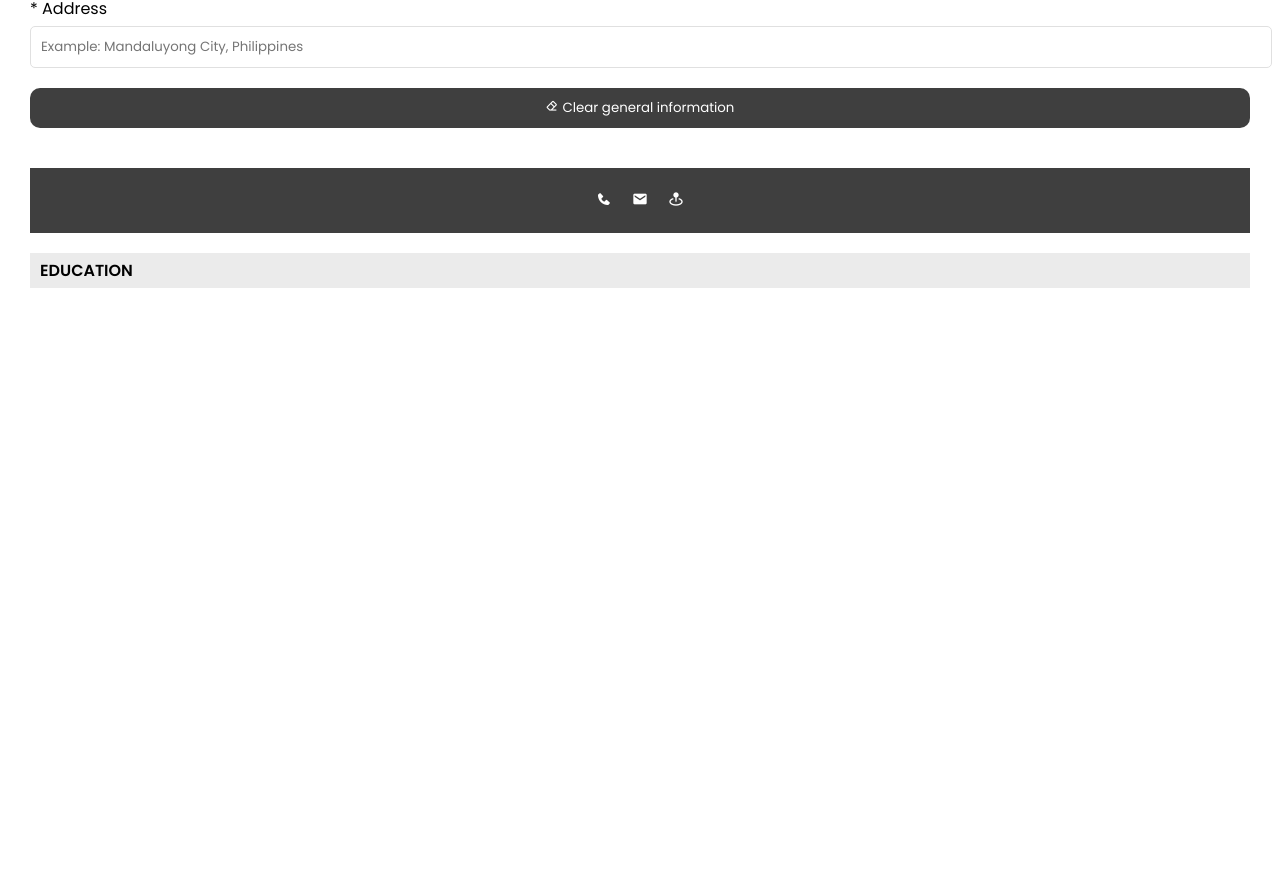
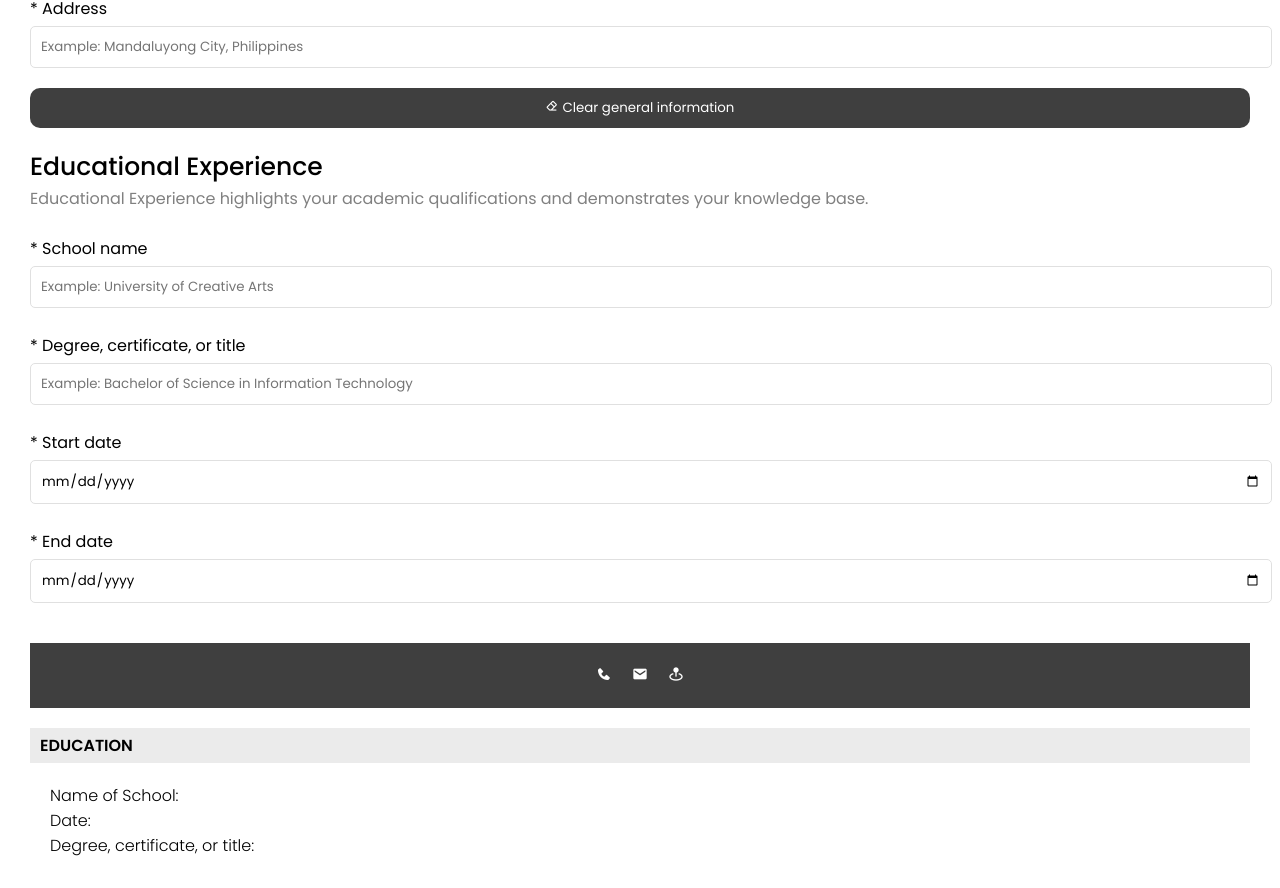
Before and after one commit to maryannintech/cv-application, a React (Vite) app: page / in a window 1280 px wide. Shown: the part 1074-1962 px from the top of the page. Before the commit the page ends 1412 px from the top, so only its background shows below. Built offline with nearby package versions, Linux system fonts and the light colour scheme.

Commit message:
started the educ form

```diff
--- a/package.json
+++ b/package.json
@@ -13,7 +13,8 @@
     "react": "^18.3.1",
     "react-dom": "^18.3.1",
     "react-router": "^6.24.1",
-    "react-router-dom": "^6.24.1"
+    "react-router-dom": "^6.24.1",
+    "uuid": "^10.0.0"
   },
   "devDependencies": {
     "@types/react": "^18.3.3",
--- a/src/components/CVForm.jsx
+++ b/src/components/CVForm.jsx
@@ -3,6 +3,7 @@ import "../css/CVForm.css";
 import React, { useState } from "react";
 import CVPreview from "./CVPreview";
 import GeneralInfo from "./GeneralInfo";
+import EducInfo from "./EducInfo";
 
 export default function CVForm() {
   const [fullName, setFullName] = useState("");
@@ -46,6 +47,7 @@ export default function CVForm() {
         handlePhoneNumber={handlePhoneNumber}
         clearInfo={clearInfo}
       ></GeneralInfo>
+      <EducInfo></EducInfo>
       <CVPreview
         fullname={fullName}
         email={email}
--- a/src/components/CVPreview.jsx
+++ b/src/components/CVPreview.jsx
@@ -1,19 +1,30 @@
 import "../css/Fonts.css";
 import "../css/CVPreview.css";
 
-export default function CVPreview({ fullname, email, phoneNumber, address}) {
+export default function CVPreview({ fullname, email, phoneNumber, address }) {
   return (
     <div className="cv-preview">
       <div className="general-section">
         <h1>{fullname}</h1>
         <div className="general-infos">
-          <p><i className='bx bxs-phone'></i> {phoneNumber}</p>
-          <p><i className='bx bxs-envelope' ></i> {email}</p>
-          <p><i className='bx bxs-map-pin'></i> {address}</p>
+          <p>
+            <i className="bx bxs-phone"></i> {phoneNumber}
+          </p>
+          <p>
+            <i className="bx bxs-envelope"></i> {email}
+          </p>
+          <p>
+            <i className="bx bxs-map-pin"></i> {address}
+          </p>
         </div>
       </div>
       <div className="educ-section">
         <p className="title-section">EDUCATION</p>
+        <div className="educ-infos">
+          <p>Name of School: </p>
+          <p>Date: </p>
+          <p>Degree, certificate, or title: </p>
+        </div>
       </div>
     </div>
   );
--- /dev/null
+++ b/src/components/EducInfo.jsx
@@ -0,0 +1,48 @@
+import "../css/Fonts.css";
+import "../css/EducInfo.css";
+
+export default function EducInfo() {
+  return (
+    <div className="form">
+      <form>
+        <div className="educinfo">
+          <p className="educ-title">Educational Experience</p>
+          <p className="educ-desc">
+            Educational Experience highlights your academic qualifications and
+            demonstrates your knowledge base.
+          </p>
+          <div className="educ-inputs">
+            <label htmlFor="schoolname">* School name</label>
+            <input
+              type="text"
+              id="schoolname"
+              required
+              placeholder="Example: University of Creative Arts"
+            ></input>
+            <label htmlFor="degree">* Degree, certificate, or title</label>
+            <input
+              type="text"
+              id="degree"
+              required
+              placeholder="Example: Bachelor of Science in Information Technology"
+            ></input>
+            <label htmlFor="startdate">* Start date</label>
+            <input
+              type="date"
+              id="startdate"
+              required
+              placeholder="Example: 10/31/2023"
+            ></input>
+            <label htmlFor="enddate">* End date</label>
+            <input
+              type="date"
+              id="enddate"
+              required
+              placeholder="Example: 10/31/2027"
+            ></input>
+          </div>
+        </div>
+      </form>
+    </div>
+  );
+}
--- a/src/components/GeneralInfo.jsx
+++ b/src/components/GeneralInfo.jsx
@@ -14,6 +14,7 @@ export default function GeneralInfo({
 }) {
   return (
     <div className="form">
+      <form>
       <div className="general-info">
         <p className="general-title">General Information</p>
         <p className="general-desc">
@@ -60,6 +61,7 @@ export default function GeneralInfo({
           <i className="bx bx-eraser"></i> Clear general information
         </button>
       </div>
+      </form>
     </div>
   );
 }
--- a/src/css/CVPreview.css
+++ b/src/css/CVPreview.css
@@ -35,3 +35,16 @@
   padding: 5px 10px;
   font-weight: 600;
 }
+
+.educ-infos {
+  padding-left: 20px;
+  font-weight: 300;
+}
+
+.educ-infos > p {
+  margin: 0;
+}
+
+.educ-infos > ul {
+  margin: 5px;
+}
--- /dev/null
+++ b/src/css/EducInfo.css
@@ -0,0 +1,16 @@
+.form {
+  padding: 10px 30px;
+}
+
+.educinfo > p {
+  margin: 0;
+}
+
+.educ-title {
+  font-size: 25px;
+  font-weight: 500;
+}
+
+.educ-desc {
+  color: grey;
+}
```
Also changed, not shown: src/css/GeneralInfo.css (indentation only), 1 other file (tests, documents, lock files or other folders). Lines whose indentation alone changed are shown as unchanged.
